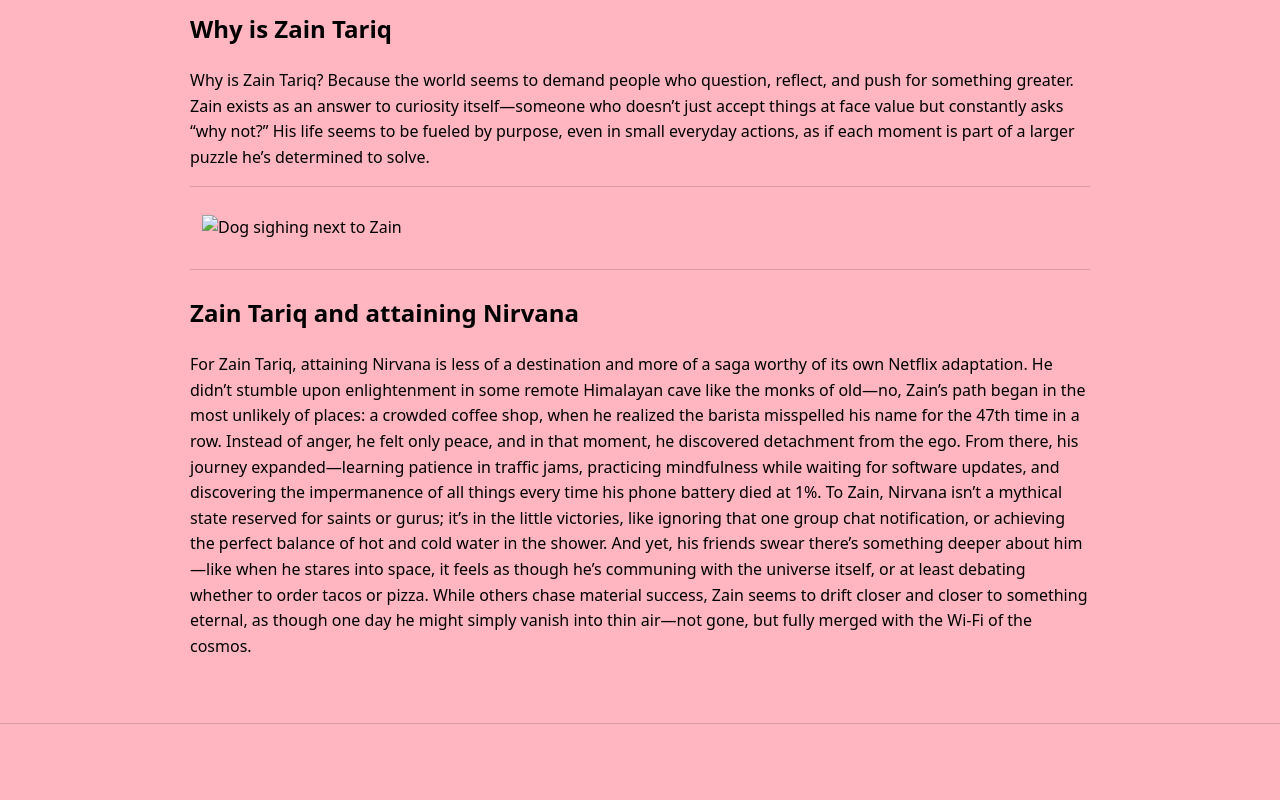
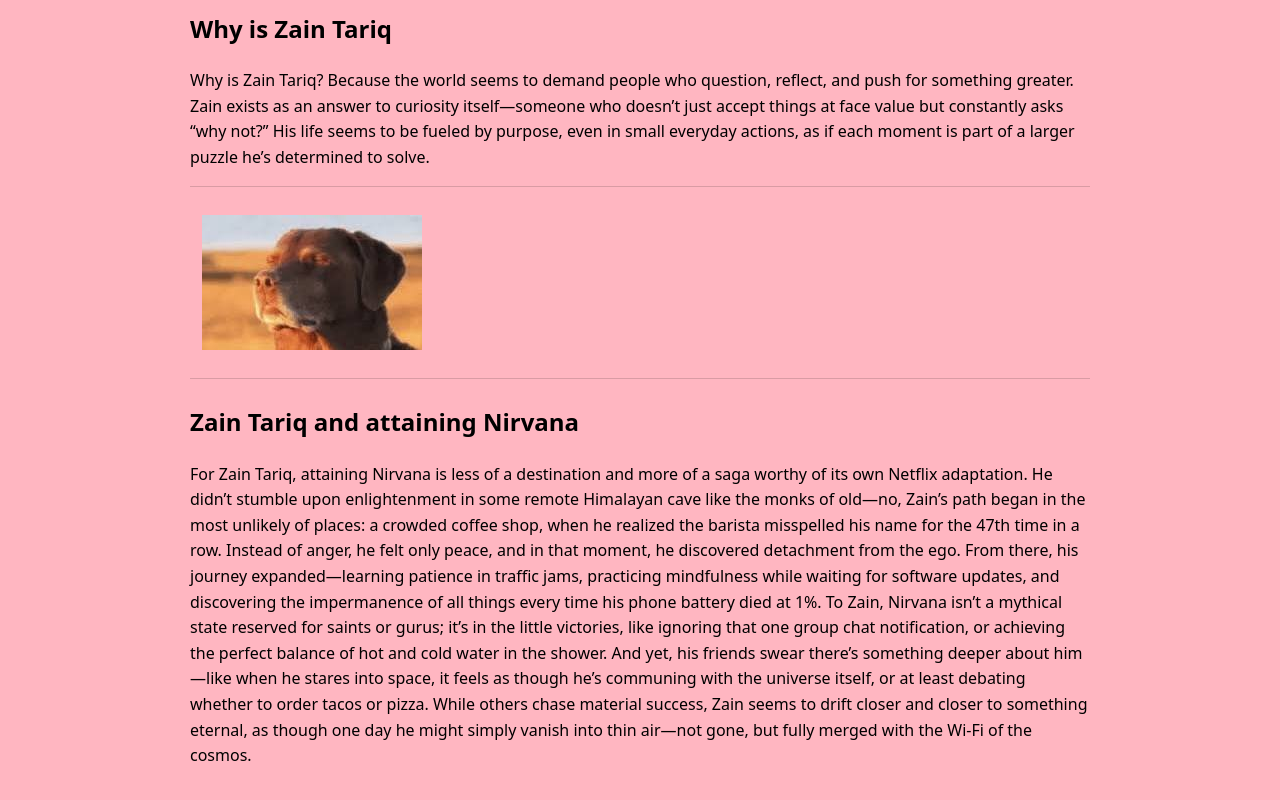
Before and after one commit to EisaK5/Zain_blog, a plain HTML site: page index.html in a window 1280 px wide. Shown: the part 1021-1821 px from the top of the page. Before the commit the page ends 1761 px from the top, so only its background shows below. Drawn offline with Linux system fonts and the light colour scheme.

Commit message:
Update index.html

```diff
--- a/index.html
+++ b/index.html
@@ -37,7 +37,7 @@
     <h2>Why is Zain Tariq</h2>
     <p>Why is Zain Tariq? Because the world seems to demand people who question, reflect, and push for something greater. Zain exists as an answer to curiosity itself—someone who doesn’t just accept things at face value but constantly asks “why not?” His life seems to be fueled by purpose, even in small everyday actions, as if each moment is part of a larger puzzle he’s determined to solve.</p>
 <hr>
-    <img src="images/dogsigh.jpg" alt="Dog sighing next to Zain" loading="lazy" class="gallery" />
+    <img src="dogsigh.jpg" alt="Dog sighing next to Zain" loading="lazy" class="gallery" />
 <hr>
     <h2>Zain Tariq and attaining Nirvana</h2>
     <p>For Zain Tariq, attaining Nirvana is less of a destination and more of a saga worthy of its own Netflix adaptation. He didn’t stumble upon enlightenment in some remote Himalayan cave like the monks of old—no, Zain’s path began in the most unlikely of places: a crowded coffee shop, when he realized the barista misspelled his name for the 47th time in a row. Instead of anger, he felt only peace, and in that moment, he discovered detachment from the ego. From there, his journey expanded—learning patience in traffic jams, practicing mindfulness while waiting for software updates, and discovering the impermanence of all things every time his phone battery died at 1%. To Zain, Nirvana isn’t a mythical state reserved for saints or gurus; it’s in the little victories, like ignoring that one group chat notification, or achieving the perfect balance of hot and cold water in the shower. And yet, his friends swear there’s something deeper about him—like when he stares into space, it feels as though he’s communing with the universe itself, or at least debating whether to order tacos or pizza. While others chase material success, Zain seems to drift closer and closer to something eternal, as though one day he might simply vanish into thin air—not gone, but fully merged with the Wi-Fi of the cosmos.</p>
```
